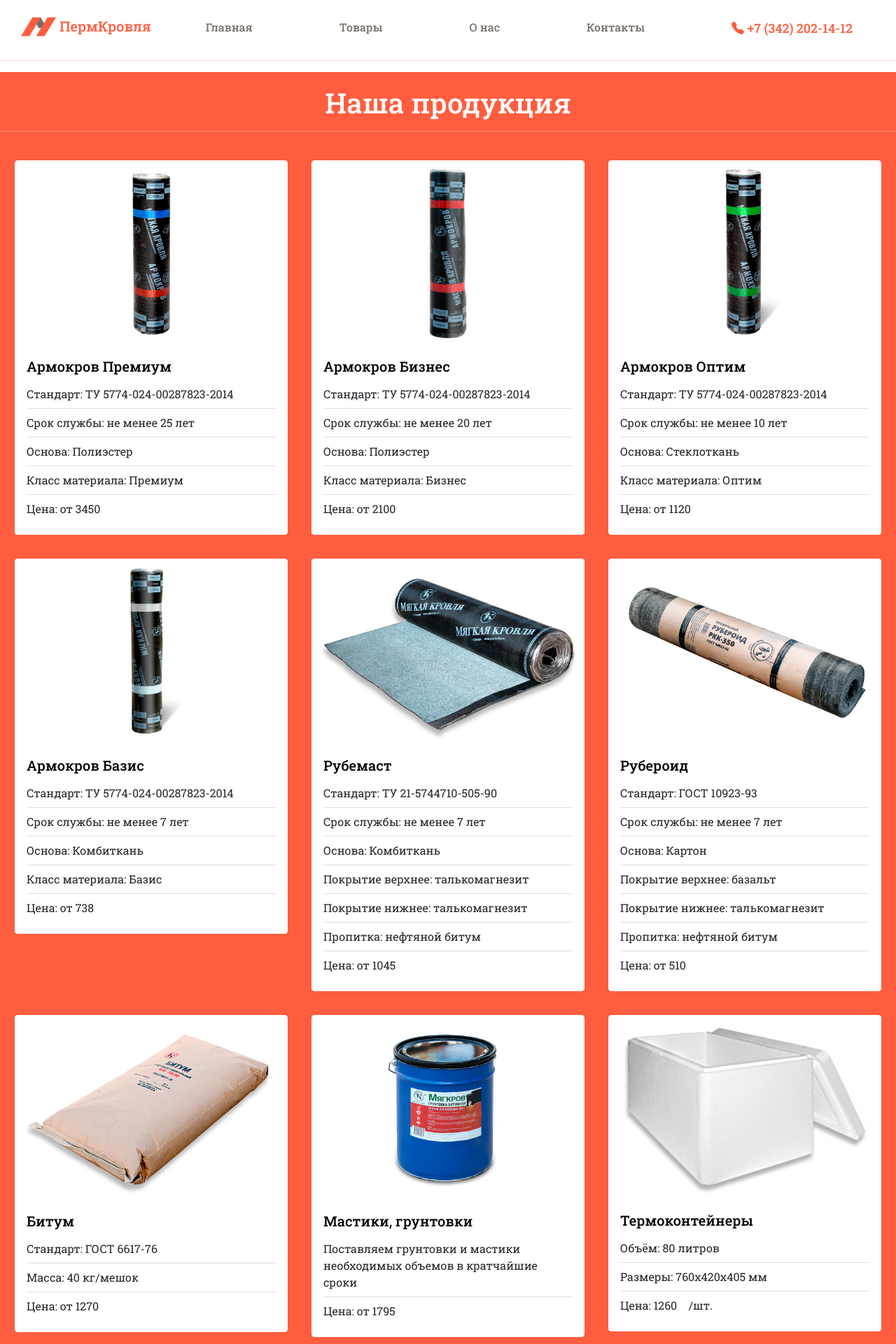
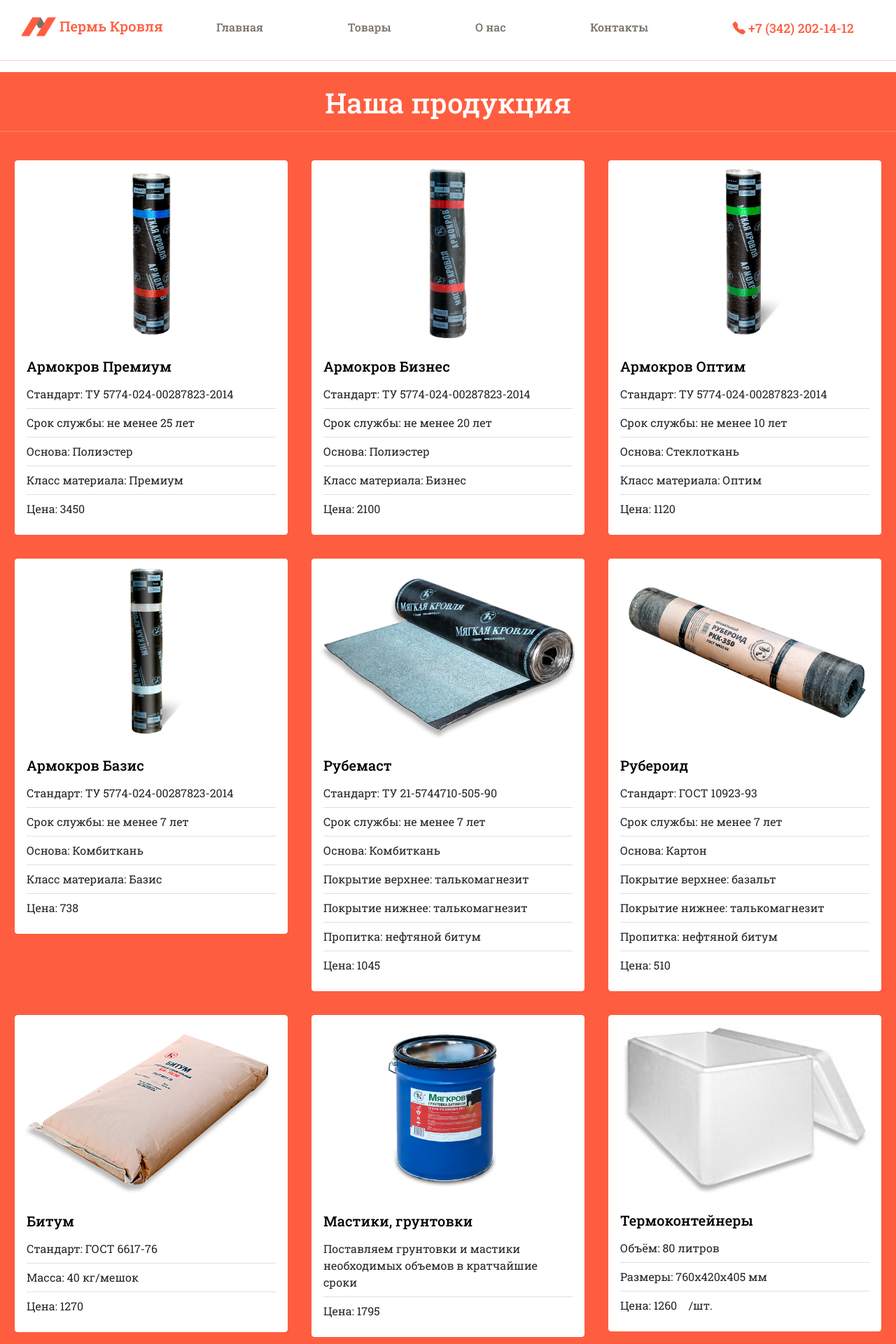
Before and after one commit to Nikulin-V/permkrovlya, a Django app: page / in a window 1280 px wide. Shown: the top 1920 px of the page at 70% size. Run offline with Django 4.2, Linux system fonts and the light colour scheme.

Commit message:
Edits from 03.05.2022 - "ПермКровля" renamed to "Пермь Кровля" - Deleted "от" from prices - Deleted paragraph about possible changes in price list

```diff
--- a/templates/base.html
+++ b/templates/base.html
@@ -2,7 +2,7 @@
 <html lang="ru" class="h-100">
 <head>
     <meta charset="UTF-8">
-    <title>{% block title %}ПермКровля{% endblock %}</title>
+    <title>{% block title %}Пермь Кровля{% endblock %}</title>
     {% load static %}
 
     <!-- Fav Icons -->
--- a/templates/catalog.html
+++ b/templates/catalog.html
@@ -19,7 +19,7 @@
                         <li class="list-group-item">Срок службы: не менее 25 лет</li>
                         <li class="list-group-item">Основа: Полиэстер</li>
                         <li class="list-group-item">Класс материала: Премиум</li>
-                        <li class="list-group-item">Цена: от 3450 <span class="rub">&#8399;</span></li>
+                        <li class="list-group-item">Цена: 3450 <span class="rub">&#8399;</span></li>
                     </ul>
                 </div>
             </div>
@@ -35,7 +35,7 @@
                         <li class="list-group-item">Срок службы: не менее 20 лет</li>
                         <li class="list-group-item">Основа: Полиэстер</li>
                         <li class="list-group-item">Класс материала: Бизнес</li>
-                        <li class="list-group-item">Цена: от 2100 <span class="rub">&#8399;</span></li>
+                        <li class="list-group-item">Цена: 2100 <span class="rub">&#8399;</span></li>
                     </ul>
                 </div>
             </div>
@@ -51,7 +51,7 @@
                         <li class="list-group-item">Срок службы: не менее 10 лет</li>
                         <li class="list-group-item">Основа: Стеклоткань</li>
                         <li class="list-group-item">Класс материала: Оптим</li>
-                        <li class="list-group-item">Цена: от 1120 <span class="rub">&#8399;</span></li>
+                        <li class="list-group-item">Цена: 1120 <span class="rub">&#8399;</span></li>
                     </ul>
                 </div>
             </div>
@@ -67,7 +67,7 @@
                         <li class="list-group-item">Срок службы: не менее 7 лет</li>
                         <li class="list-group-item">Основа: Комбиткань</li>
                         <li class="list-group-item">Класс материала: Базис</li>
-                        <li class="list-group-item">Цена: от 738 <span class="rub">&#8399;</span></li>
+                        <li class="list-group-item">Цена: 738 <span class="rub">&#8399;</span></li>
                     </ul>
                 </div>
             </div>
@@ -85,7 +85,7 @@
                         <li class="list-group-item">Покрытие верхнее: талькомагнезит</li>
                         <li class="list-group-item">Покрытие нижнее: талькомагнезит</li>
                         <li class="list-group-item">Пропитка: нефтяной битум</li>
-                        <li class="list-group-item">Цена: от 1045 <span class="rub">&#8399;</span></li>
+                        <li class="list-group-item">Цена: 1045 <span class="rub">&#8399;</span></li>
                     </ul>
                 </div>
             </div>
@@ -103,7 +103,7 @@
                         <li class="list-group-item">Покрытие верхнее: базальт</li>
                         <li class="list-group-item">Покрытие нижнее: талькомагнезит</li>
                         <li class="list-group-item">Пропитка: нефтяной битум</li>
-                        <li class="list-group-item">Цена: от 510 <span class="rub">&#8399;</span></li>
+                        <li class="list-group-item">Цена: 510 <span class="rub">&#8399;</span></li>
                     </ul>
                 </div>
             </div>
@@ -117,7 +117,7 @@
                     <ul class="item-description list-group list-group-flush">
                         <li class="list-group-item">Стандарт: ГОСТ 6617-76</li>
                         <li class="list-group-item">Масса: 40 кг/мешок</li>
-                        <li class="list-group-item">Цена: от 1270 <span class="rub">&#8399;</span></li>
+                        <li class="list-group-item">Цена: 1270 <span class="rub">&#8399;</span></li>
                     </ul>
                 </div>
             </div>
@@ -130,7 +130,7 @@
                     <h5 class="card-title">Мастики, грунтовки</h5>
                     <ul class="item-description list-group list-group-flush">
                         <li class="list-group-item">Поставляем грунтовки и мастики необходимых объемов в кратчайшие сроки</li>
-                        <li class="list-group-item">Цена: от 1795 <span class="rub">&#8399;</span></li>
+                        <li class="list-group-item">Цена: 1795 <span class="rub">&#8399;</span></li>
                     </ul>
                 </div>
             </div>
--- a/templates/footer.html
+++ b/templates/footer.html
@@ -9,7 +9,7 @@
                 <a class="navbar-brand" href="#" id="logo">
                     <img src="{% static '/images/Logo.png' %}"
                          width="50" height="50" alt="Logo" loading="lazy">
-                    ПермКровля
+                    Пермь Кровля
                 </a>
             </div>
             <div class="col-md-3">
@@ -22,8 +22,6 @@
             <div class="col-md-5">
                 <span>
                 © 2022, ООО "Сервис-Урал".<br>
-                На сайте может быть представлен материал, который в настоящее время снят
-                с производства, но возможен его выпуск в будущем.<br>
                 Вся информация на сайте носит ознакомительный характер и ни при каких условиях
                 не может считаться публичной офертой.</span>
             </div>
--- a/templates/header.html
+++ b/templates/header.html
@@ -6,7 +6,7 @@
         <a class="navbar-brand" href="/" id="logo">
             <img src="{% static '/images/Logo.png' %}"
                  width="50" height="50" alt="Logo" loading="lazy">
-            ПермКровля
+            Пермь Кровля
         </a>
         <a class="nav-link" href="/#main">Главная</a>
         <a class="nav-link" href="/#catalog">Товары</a>
```
